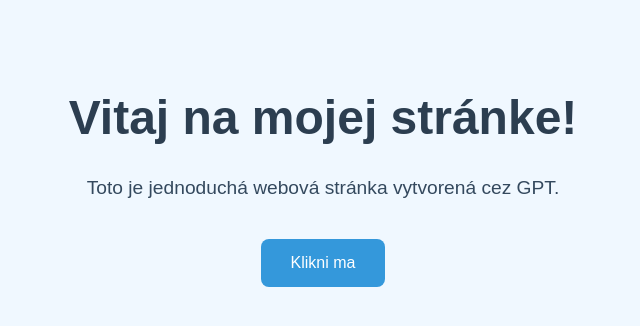
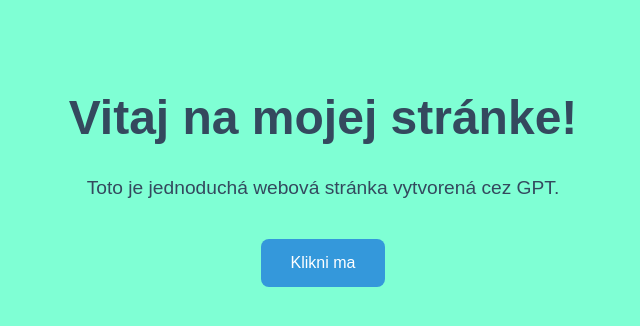
Before and after one commit to OndrejSImurda/Ondrej, a plain HTML site: page index.html in a window 1280 px wide. Shown: the whole page, without its empty margins (317-957 px from the left). Drawn offline with Linux system fonts and the light colour scheme.

Commit message:
change_backround_color

```diff
--- a/index.html
+++ b/index.html
@@ -6,14 +6,14 @@
   <title>Moja Webstránka</title>
   <style>
     body {
-      background-color: #f0f8ff; /* svetlomodré pozadie */
+      background-color: #7FFFD4; /* svetlomodré pozadie */
       font-family: Arial, sans-serif;
       text-align: center;
       padding: 50px;
     }
 
     h1 {
-      color: #2c3e50;
+      color: #34495e;
       font-size: 3em;
       animation: fadeIn 2s ease-in-out;
     }
```
